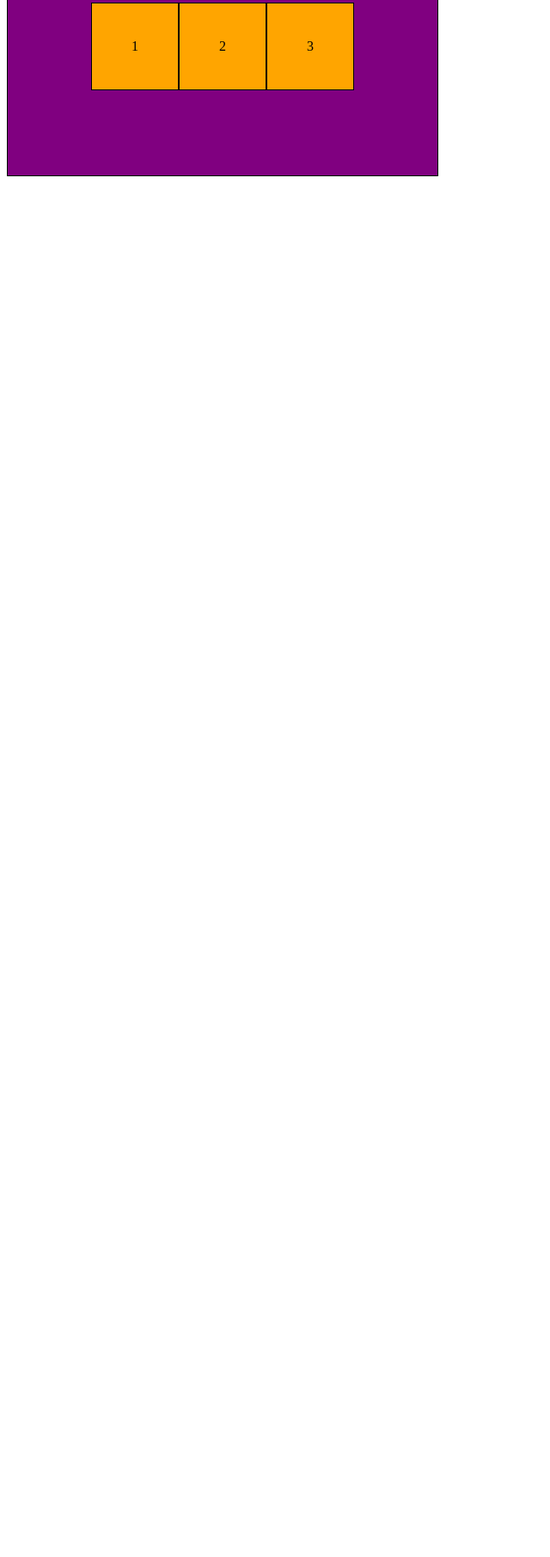
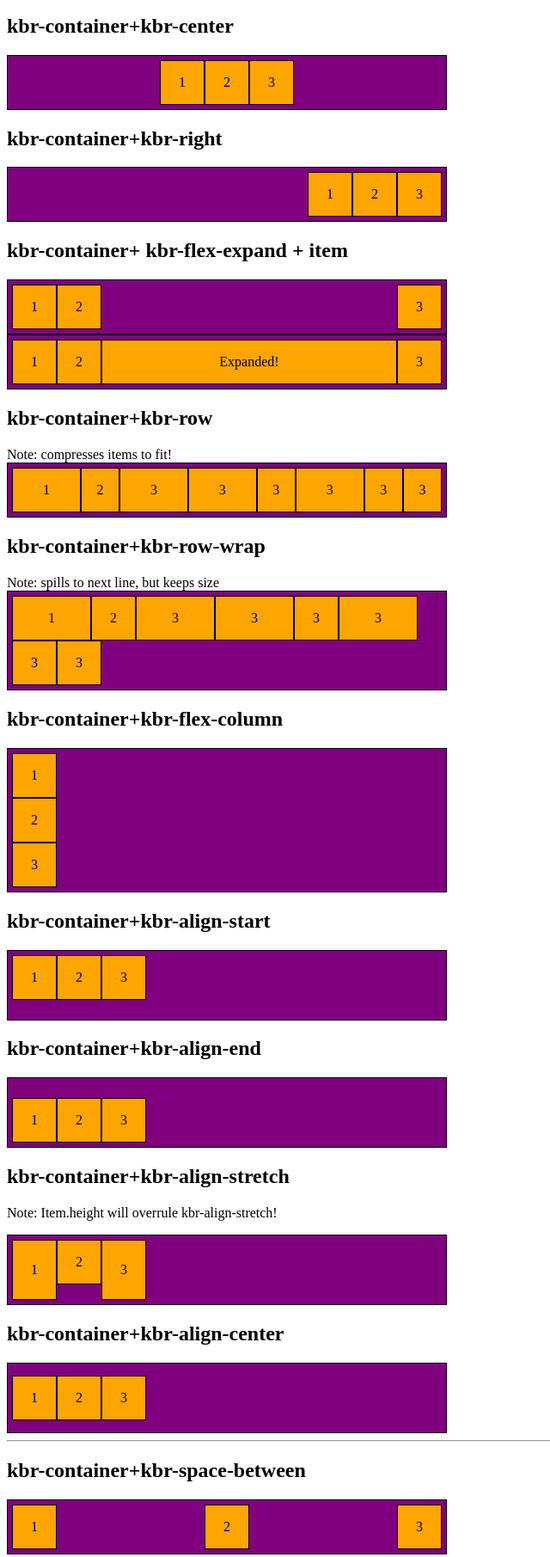
Before and after one commit to brugger/kbr-css, a plain HTML site: page index.html in a window 1280 px wide. Shown: the part 164-1975 px from the top of the page at 86% size, without its empty margins (0-640 px from the left). Before the commit the page ends 800 px from the top, so only its background shows below. Drawn offline with Linux system fonts and the light colour scheme.

Commit message:
done for now

```diff
--- a/index.css
+++ b/index.css
@@ -1,6 +1,6 @@
 .box-100 {
-    width: 100px;
-    height: 100px;
+    width: 50px;
+    height: 50px;
     border: 1px solid black;
     display: flex;
     background-color: orange;
@@ -12,3 +12,11 @@
     border: 1px solid black;
     background-color: purple;
 }
+
+
+.container-purple {
+    padding: 5px;
+    width: 500px;
+    border: 1px solid black;
+    background-color: purple;
+}
--- a/index.html
+++ b/index.html
@@ -7,15 +7,145 @@
 </head>
 <body>
 
-<h2>kbr-container</h2>
+<h2>kbr-container (kbr-left)</h2>
 
-<div class="container-500 kbr-container kbr-center-center " >
-    <div class="box-100 kbr-center-center"> 1 </div>
+<div class="container-purple kbr-container " >
+    <div class="box-100 kbr-center-center "> 1 </div>
+    <div class="box-100 kbr-flex-item-order-2 kbr-center-center"> 2 </div>
+    <div class="box-100 kbr-center-center kbr-padding"> 3 +kbr-padding </div>
+</div>
 
+<h2>kbr-container+kbr-center</h2>
+
+<div class="container-purple kbr-container kbr-center" >
+    <div class="box-100 kbr-center-center "> 1 </div>
     <div class="box-100 kbr-flex-item-order-2 kbr-center-center"> 2 </div>
+    <div class="box-100 kbr-center-center"> 3 </div>
+</div>
 
+<h2>kbr-container+kbr-right</h2>
+
+<div class="container-purple kbr-container kbr-right" >
+    <div class="box-100 kbr-center-center "> 1 </div>
+    <div class="box-100 kbr-flex-item-order-2 kbr-center-center"> 2 </div>
     <div class="box-100 kbr-center-center"> 3 </div>
+</div>
 
+
+<h2>kbr-container+ kbr-flex-expand + item</h2>
+
+<div class="container-purple kbr-container " >
+    <div class="box-100 kbr-center-center "> 1 </div>
+    <div class="box-100 kbr-flex-item-order-2 kbr-center-center"> 2 </div>
+    <div class="kbr-flex-expand"></div>
+    <div class="box-100 kbr-center-center"> 3 </div>
+</div>
+
+<div class="container-purple kbr-container " >
+    <div class="box-100 kbr-center-center "> 1 </div>
+    <div class="box-100 kbr-flex-item-order-2 kbr-center-center"> 2 </div>
+    <div class="kbr-flex-expand box-100 kbr-center-center">Expanded!</div>
+    <div class="box-100 kbr-center-center"> 3 </div>
+</div>
+
+
+<h2>kbr-container+kbr-row</h2>
+Note: compresses items to fit!
+<div class="container-purple kbr-container" >
+    <div class="box-100 kbr-center-center " style="width:90px"> 1 </div>
+    <div class="box-100 kbr-flex-item-order-2 kbr-center-center"> 2 </div>
+    <div class="box-100 kbr-center-center" style="width:90px"> 3 </div>
+    <div class="box-100 kbr-center-center" style="width:90px"> 3 </div>
+    <div class="box-100 kbr-center-center"> 3 </div>
+    <div class="box-100 kbr-center-center" style="width:90px"> 3 </div>
+    <div class="box-100 kbr-center-center"> 3 </div>
+    <div class="box-100 kbr-center-center"> 3 </div>
+</div>
+
+
+<h2>kbr-container+kbr-row-wrap</h2>
+Note: spills to next line, but keeps size
+<div class="container-purple kbr-container kbr-row-wrap" >
+    <div class="box-100 kbr-center-center " style="width:90px"> 1 </div>
+    <div class="box-100 kbr-flex-item-order-2 kbr-center-center"> 2 </div>
+    <div class="box-100 kbr-center-center" style="width:90px"> 3 </div>
+    <div class="box-100 kbr-center-center" style="width:90px"> 3 </div>
+    <div class="box-100 kbr-center-center"> 3 </div>
+    <div class="box-100 kbr-center-center" style="width:90px"> 3 </div>
+    <div class="box-100 kbr-center-center"> 3 </div>
+    <div class="box-100 kbr-center-center"> 3 </div>
+</div>
+
+
+<h2>kbr-container+kbr-flex-column</h2>
+
+<div class="container-purple kbr-container kbr-flex-column" >
+    <div class="box-100 kbr-center-center "> 1 </div>
+    <div class="box-100 kbr-flex-item-order-2 kbr-center-center"> 2 </div>
+    <div class="box-100 kbr-center-center"> 3 </div>
+</div>
+
+
+<h2>kbr-container+kbr-align-start</h2>
+
+<div class="container-purple kbr-container kbr-align-start" style="height: 70px;" >
+    <div class="box-100 kbr-center-center "> 1 </div>
+    <div class="box-100 kbr-flex-item-order-2 kbr-center-center"> 2 </div>
+    <div class="box-100 kbr-center-center"> 3 </div>
+</div>
+
+
+<h2>kbr-container+kbr-align-end</h2>
+
+<div class="container-purple kbr-container kbr-align-end" style="height: 70px;" >
+    <div class="box-100 kbr-center-center "> 1 </div>
+    <div class="box-100 kbr-flex-item-order-2 kbr-center-center"> 2 </div>
+    <div class="box-100 kbr-center-center"> 3 </div>
+</div>
+
+<h2>kbr-container+kbr-align-stretch</h2>
+<p>Note: Item.height will overrule kbr-align-stretch!</p>
+
+<div class="container-purple kbr-container kbr-align-stretch" style="height: 70px;" >
+    <div class="box-100 kbr-center-center " style="height: auto;"> 1 </div>
+    <div class="box-100 kbr-flex-item-order-2 kbr-center-center"> 2 </div>
+    <div class="box-100 kbr-center-center" style="height: auto;"> 3 </div>
+</div>
+
+<h2>kbr-container+kbr-align-center</h2>
+
+<div class="container-purple kbr-container kbr-align-center" style="height: 70px;" >
+    <div class="box-100 kbr-center-center "> 1 </div>
+    <div class="box-100 kbr-flex-item-order-2 kbr-center-center"> 2 </div>
+    <div class="box-100 kbr-center-center"> 3 </div>
+</div>
+
+
+
+<HR>
+
+<h2>kbr-container+kbr-space-between</h2>
+
+<div class="container-purple kbr-container kbr-space-between" >
+    <div class="box-100 kbr-center-center "> 1 </div>
+    <div class="box-100 kbr-flex-item-order-2 kbr-center-center"> 2 </div>
+    <div class="box-100 kbr-center-center"> 3 </div>
+</div>
+
+<h2>kbr-container+kbr-space-evenly</h2>
+
+<div class="container-purple kbr-container kbr-space-evenly" >
+    <div class="box-100 kbr-center-center "> 1 </div>
+    <div class="box-100 kbr-flex-item-order-2 kbr-center-center"> 2 </div>
+    <div class="box-100 kbr-center-center"> 3 </div>
+</div>
+
+<h2>kbr-container+kbr-space-around</h2>
+
+<div class="container-purple kbr-container kbr-space-around" >
+    <div class="box-100 kbr-center-center "> 1 </div>
+    <div class="box-100 kbr-flex-item-order-2 kbr-center-center"> 2 </div>
+    <div class="box-100 kbr-center-center"> 3 </div>
 </div>
 
 
--- a/kbr.css
+++ b/kbr.css
@@ -59,7 +59,7 @@
   flex-wrap: nowrap;
 }
 
-.kbr-flex-row-wrap {
+.kbr-row-wrap {
   display: flex;
   flex-direction: row;
   flex-wrap: wrap;
@@ -79,9 +79,27 @@
 }
 
 .kbr-center-vertically {
+
   display: flex;
   align-items: center;
 }
+
+.kbr-align-stretch {
+  align-items: stretch;
+}
+
+.kbr-align-center {
+  align-items: center;
+}
+
+.kbr-align-start {
+  align-items: flex-start;
+}
+
+.kbr-align-end {
+  align-items: flex-end;
+}
+
 
 .kbr-center-horisontally {
   display: flex;
@@ -90,16 +108,35 @@
 
 
 
+.kbr-left {
+  justify-content: flex-start;
+}
+
 .kbr-right {
   justify-content: flex-end;
 }
+
+.kbr-space-between {
+  justify-content: space-between;
+
+}
+
+.kbr-space-around {
+  justify-content: space-around;
+}
+
+.kbr-space-evenly {
+  justify-content: space-evenly;
+}
+
+
 
 .kbr-row-highlight:hover {
   background: #efefef;
 }
 
 
-.flexExpand {
+.kbr-flex-expand {
   flex: 1 1 auto;
 }
 
```
